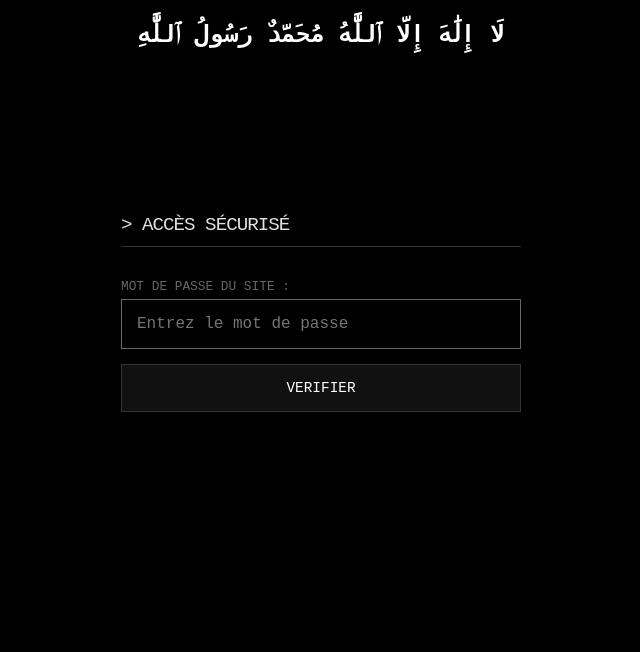
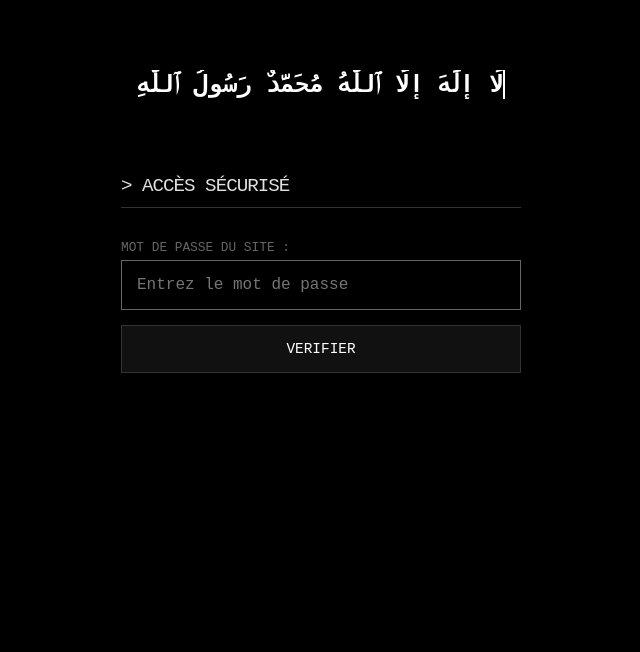
Before and after one commit to henissartj/selfbot, a Flask app: page / in a window 1280 px wide. Shown: the top 652 px of the page, without its empty margins (319-959 px from the left). Run offline with Flask 3, Linux system fonts and the light colour scheme.

Commit message:
Animate Shahada and adjust its position

```diff
--- a/templates/index.html
+++ b/templates/index.html
@@ -19,20 +19,40 @@
             box-sizing: border-box;
         }
 
-        .shahada {
+        .shahada-container {
             width: 100%;
             text-align: center;
+            margin-top: 50px; /* Baisse un peu la position */
+            margin-bottom: 2rem;
+            min-height: 40px;
+        }
+
+        .shahada {
             font-size: 1.5rem;
-            margin-bottom: 2rem;
             color: #fff;
             font-weight: bold;
+            display: inline-block;
+            border-right: 2px solid #fff;
+            white-space: nowrap;
+            overflow: hidden;
+            animation: typing 4s steps(40, end), blink-caret .75s step-end infinite;
+        }
+
+        @keyframes typing {
+            from { width: 0 }
+            to { width: 100% }
+        }
+
+        @keyframes blink-caret {
+            from, to { border-color: transparent }
+            50% { border-color: #fff; }
         }
 
         .container {
             width: 100%;
             max-width: 400px;
             text-align: left;
-            margin-top: auto;
+            margin-top: 20px;
             margin-bottom: auto;
         }
 
@@ -140,7 +160,9 @@
     </style>
 </head>
 <body>
-    <div class="shahada">لَا إِلَٰهَ إِلَّا ٱللَّٰهُ مُحَمَّدٌ رَسُولُ ٱللَّٰهِ</div>
+    <div class="shahada-container">
+        <div class="shahada">لَا إِلَٰهَ إِلَّا ٱللَّٰهُ مُحَمَّدٌ رَسُولُ ٱللَّٰهِ</div>
+    </div>
 
     <div class="container">
         {% if error %}
```
Also changed, not shown: templates/dashboard.html (+26 -4 lines).
